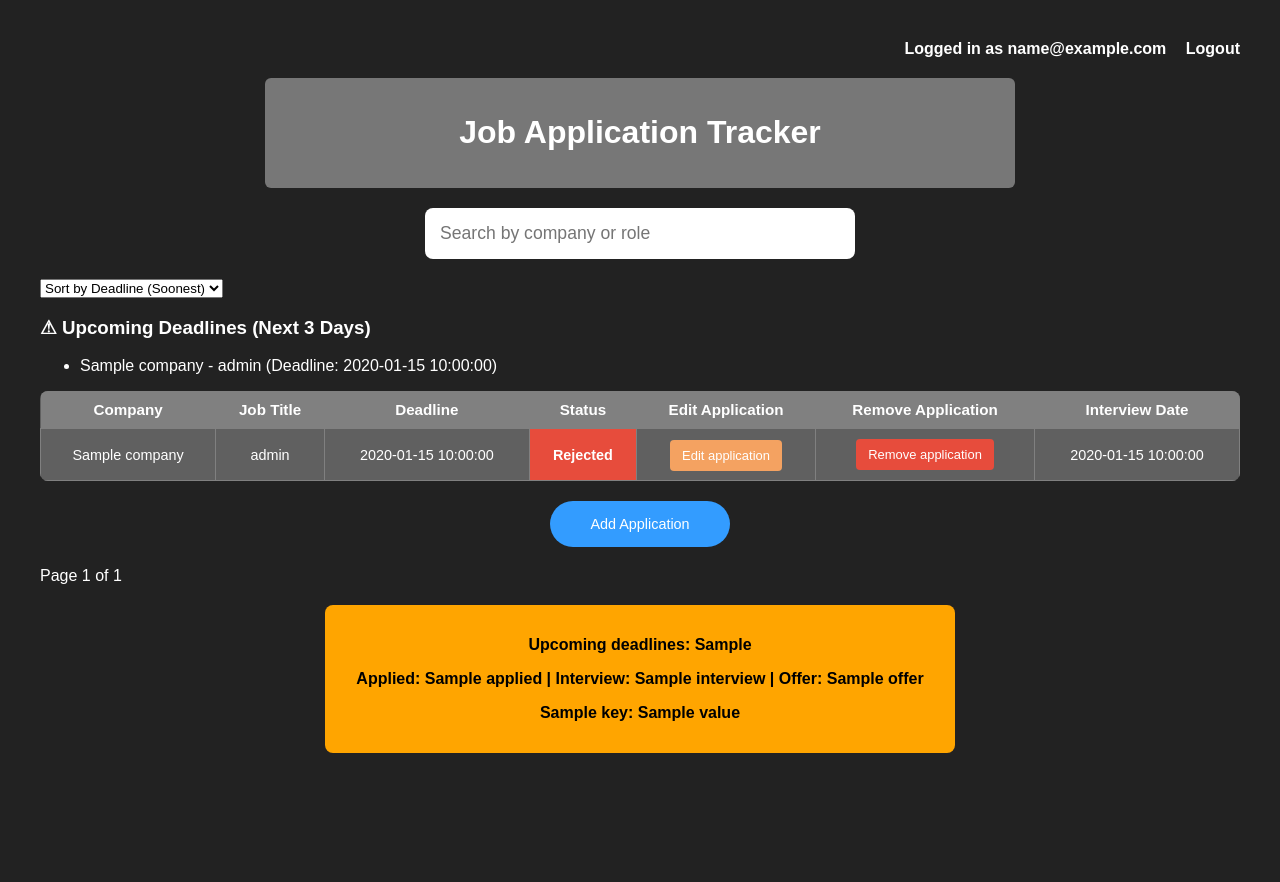
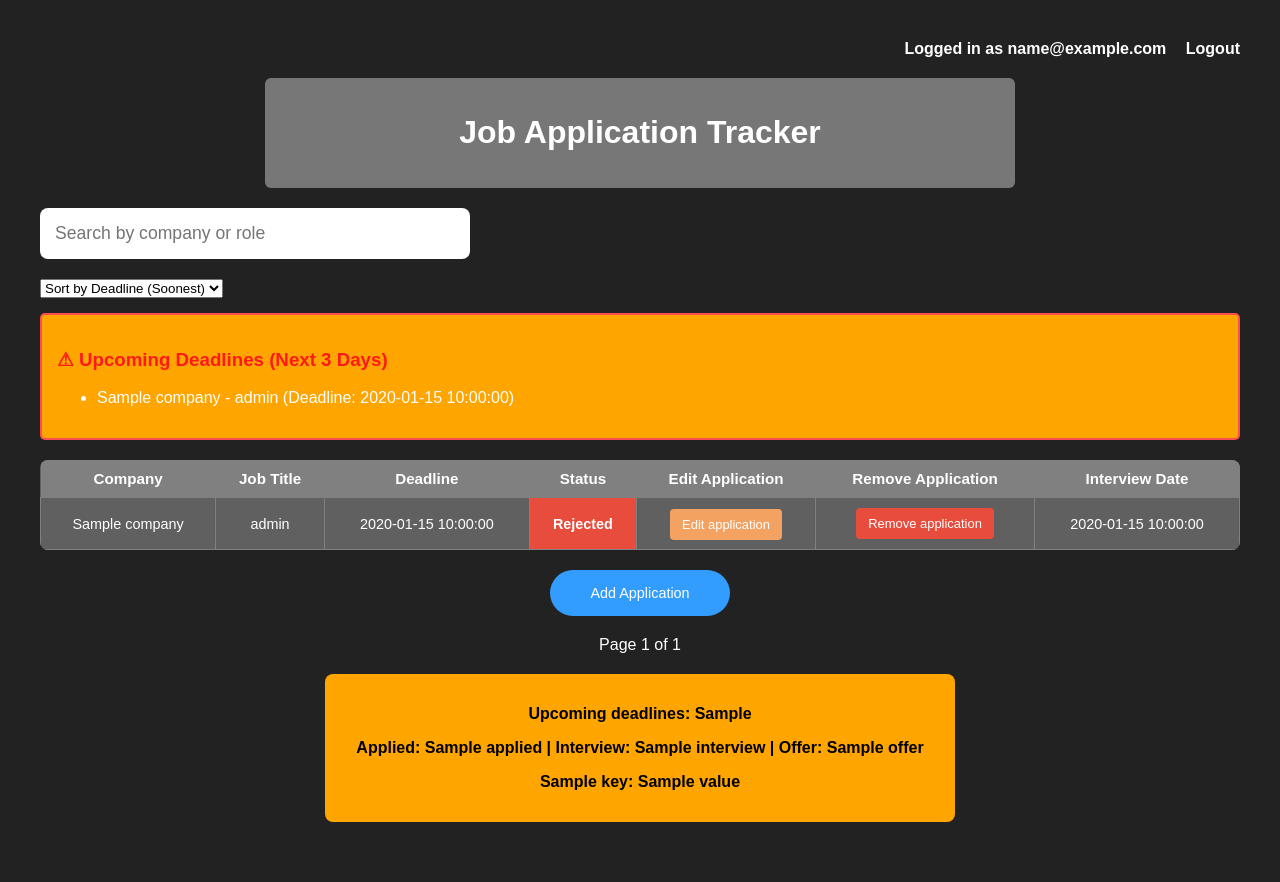
Before and after one commit to rhidii/job-tracker-final, a Flask app: template templates/dashboard.html in a window 1280 px wide. Before the commit the page ends 753 px from the top, so only its background shows below. Run offline with Flask 3, Linux system fonts and the light colour scheme; the template is opened without the code that fills it: most values are stand-ins (such as "Sample title", 1, 10 or a date in 2020).

Commit message:
Update mainpage.css

```diff
--- a/static/css/mainpage.css
+++ b/static/css/mainpage.css
@@ -55,6 +55,31 @@ body {
     margin: 0 auto 20px; /* centre + space below */
 }
 
+/* Container for search + sort */
+.search-sort-container {
+    display: flex;
+    align-items: center;
+    gap: 10px;
+    margin-bottom: 15px; /* Space below container */
+}
+
+/* Search input styling */
+.search-input {
+    padding: 6px 10px;
+    font-size: 16px;
+    border: 1px solid #000;
+    border-radius: 4px;
+}
+
+/* Sort dropdown styling */
+.sort-select {
+    padding: 6px 10px;
+    font-size: 16px;
+    border: 1px solid #ccc;
+    border-radius: 4px;
+    cursor: pointer;
+}
+
 /* Table layout */
 table {
     width: 100%; /* full width */
@@ -110,6 +135,14 @@ td.status.rejected {
     background-color: #e74c3c; /* red */
 }
 
+.status.custom {
+    background-color: #a020f0;
+    color: white;
+    padding: 3px 8px;
+    border-radius: 5px;
+    text-align: center;
+}
+
 /* Buttons and links styled as buttons */
 .btn-link,
 button {
@@ -120,6 +153,28 @@ button {
     cursor: pointer; /* pointer on hover */
     text-decoration: none; /* removes underline */
     color: #fff;
+}
+
+/* Warning box */
+.warnings-box {
+    border: 2px solid #ff4d4f;
+    background-color: orange;
+    padding: 15px;
+    margin-bottom: 20px;
+    border-radius: 5px;
+}
+
+.warnings-box h3 {
+    color: #ff1a1a;
+}
+
+/* Deadlines */
+.deadline-soon {
+    color: white;
+    background-color: red;
+    font-weight: bold;
+    padding: 2px 6px;
+    border-radius: 4px;
 }
 
 /* Edit button */
@@ -143,6 +198,22 @@ button {
     width: fit-content;
 }
 
+/* Pagination */
+.pagination {
+    margin-top: 20px;
+    text-align: center;
+}
+
+.pagination a {
+    margin: 0 10px;
+    text-decoration: none;
+    font-weight: bold;
+}
+
+.pagination span {
+    margin: 0 10px;
+}
+
 /* Summary box showing stats */
 .summary-box {
     background-color: orange; /* stands out visually */
```
